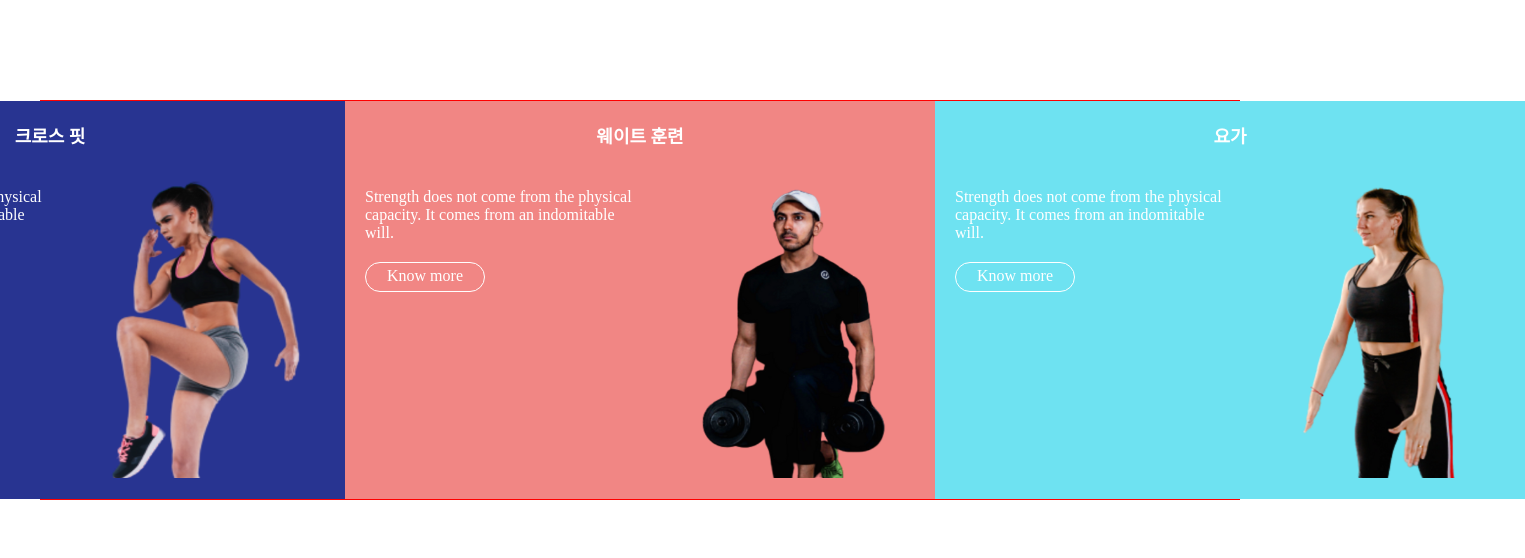
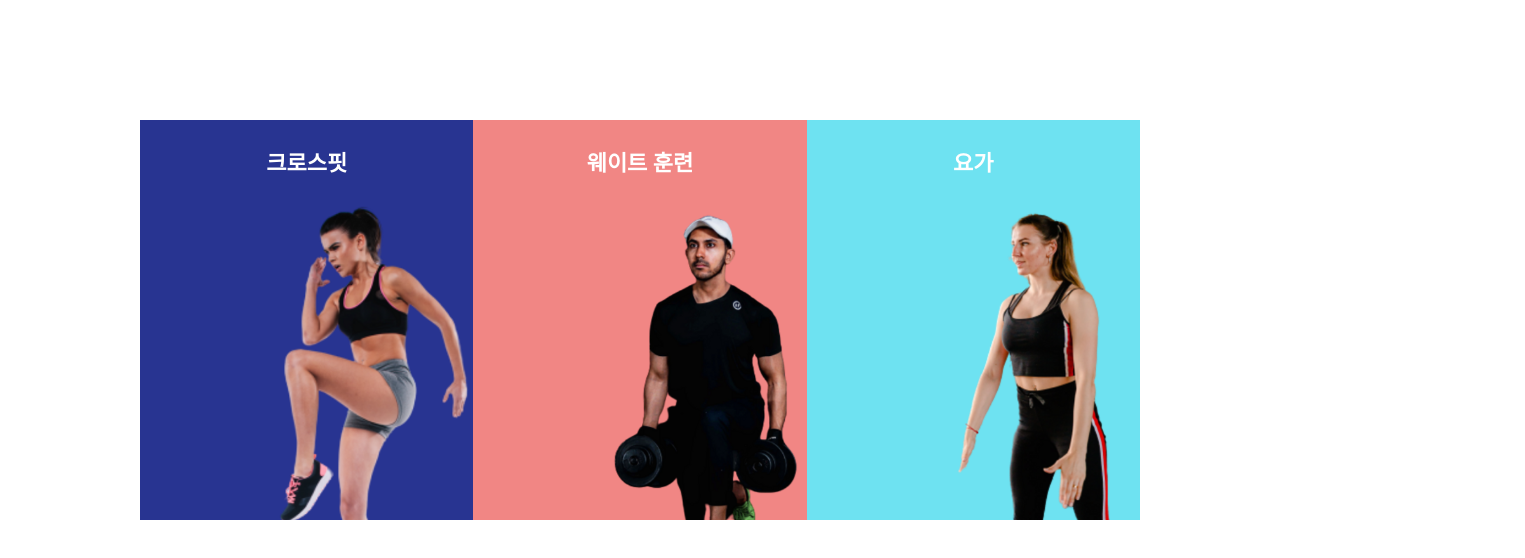
Before and after one commit to Wolrang/230210, a plain HTML site: page index.html in a window 1280 px wide. Shown: the whole page, 1525 px wide, since content can reach past the window. Drawn offline with Linux system fonts and the light colour scheme.

Commit message:
🎉 🎉 FitnessFlex

```diff
--- a/index.html
+++ b/index.html
@@ -9,47 +9,35 @@
 </head>
 <body>
   <div class="wrapper">
-    <div class="img-box">
-      <div class="img-box-item a ">
+    <div class="img-box-list">
+      <div class="img-box-item">
+        <h2>크로스핏</h2>
         <div class="img-box-txt">
-          <h1>크로스 핏</h1>
+          <P>Strength does not come from the physical capacity. It comes from an indomitable will.
+          </P>
+          <button type="button">Know more</button>
         </div>
-        <div class="img-box-img">
-          <div class="grow-txt">
-            <P>Strength does not come from the physical capacity. It comes from an indomitable will.</P>
-            <a href="">Know more</a>
-          </div>
-          <img src="./images/img1.png" alt="크로스핏">
-        </div>
+        <img src="./images/img1.png" alt="크로스핏 이미지">
       </div>
 
-      <div class="img-box-item b">
+      <div class="img-box-item">
+        <h2>웨이트 훈련</h2>
         <div class="img-box-txt">
-          <h1>웨이트 훈련</h1>
+          <P>Strength does not come from the physical capacity. It comes from an indomitable will.
+          </P>
+          <button type="button">Know more</button>
         </div>
-        <div class="img-box-img">
-          <div class="grow-txt">
-            <P>Strength does not come from the physical capacity. It comes from an indomitable will.</P>
-            <a href="">Know more</a>
-          </div>
-          <img src="./images/img2.png" alt="웨이트 훈련">
-        </div>
+        <img src="./images/img2.png" alt="웨이트 훈련 이미지">
       </div>
 
-
-      <div class="img-box-item c">
+      <div class="img-box-item">
+        <h2>요가</h2>
         <div class="img-box-txt">
-          <h1>요가</h1>
+          <P>Strength does not come from the physical capacity. It comes from an indomitable will.
+          </P>
+          <button type="button">Know more</button>
         </div>
-        <div class="img-box-img">
-          <div class="grow-txt">
-            <P>Strength does not come from the physical capacity. It comes from an indomitable will.</P>
-            <a href="">Know more</a>
-          </div>
-          <img src="./images/img3.png" alt="요가">
-        </div>
-        </div>
-        </div>
+        <img src="./images/img3.png" alt="요가 이미지">
       </div>
     </div>
   </div>
--- a/style.css
+++ b/style.css
@@ -4,85 +4,72 @@
   box-sizing: border-box;
 }
 
-a {
-  text-decoration: none;
-}
-
-.img-box {
+.img-box-list {
   display: flex;
-  justify-content: center;
-  width: 1200px;
-  max-width: 1200px;
+  width: 1000px;
   height: 400px;
-  margin: 100px auto;
-  border: 1px solid red;
+  margin: 120px auto;
 }
 
 .img-box-item {
-  display: flex;
-  flex-direction: column;
-  justify-content: center;
-  align-items: center;
-  /* border: 1px solid red; */
-  transition: all 300ms ease-in-out;
-  flex-shrink: 0;
+  position: relative;
+  flex: 1;
+  padding: 25px;
+  color: #fff;
+  transition: all 500ms ease-in-out;
+}
+
+.img-box-item:nth-child(1) {
+  background-color: #283491;
+}
+
+.img-box-item:nth-child(2) {
+  background-color: #f18684;
+}
+
+.img-box-item:nth-child(3) {
+  background-color: #6ee2f1;
+}
+
+.img-box-item h2 {
+  font-size: 22px;
+  font-weight: bold;
+  text-align: center;
+}
+
+.img-box-txt {
+  max-width: 230px;
+  font-size: 12px;
+  margin: 28px 0;
+  display: none;
+}
+
+.img-box-txt button {
+  outline: none;
+  background-color: transparent;
+  border: 1px solid #fff;
+  border-radius: 30px;
+  color: #fff;
+  padding: 8px 18px;
+  margin-top: 20px;
+  cursor: pointer;
+}
+
+.img-box-item img {
+  position: absolute;
+  bottom: 0;
+  right: 0;
+  width: 200px;
 }
 
 .img-box-item:hover {
-  flex-grow: 1;
+  flex-grow: 2.5;
 }
 
-.img-box-item.a {
-  background-color: #283491;
+.img-box-item:hover .img-box-txt {
+  display: block;
 }
 
-.img-box-item.b {
-  background-color: #f18684;
+.img-box-item:hover h2 {
+  text-align: left;
 }
-
-.img-box-item.c {
-  background-color: #6ee2f1;
-}
-
-.img-box-txt h1 {
-  color: #fff;
-  font-size: 18px;
-  padding-bottom: 30px;
-}
-
-.img-box-img {
-  display: flex;
-}
-
-.img-box-img img {
-  width: 200px;
-  height: 300px;
-  margin: 0 40px;
-}
-
-.grow-txt {
-  width: 300px;
-  height: 150px;
-  margin-left: 10px;
-  padding: 10px;
-  display: flex;
-  flex-direction: column;
-  /* display: none; */
-}
-
-.grow-txt p {
-  color: #fff;
-  margin-bottom: 20px;
-
-}
-
-.grow-txt a {
-  color: #fff;
-  border: 1px solid #fff;
-  display: inline-block;
-  width: 120px;
-  height: 30px;
-  line-height: 25px;
-  text-align: center;
-  border-radius: 30px;
-}
```
Lines whose indentation alone changed are shown as unchanged.
